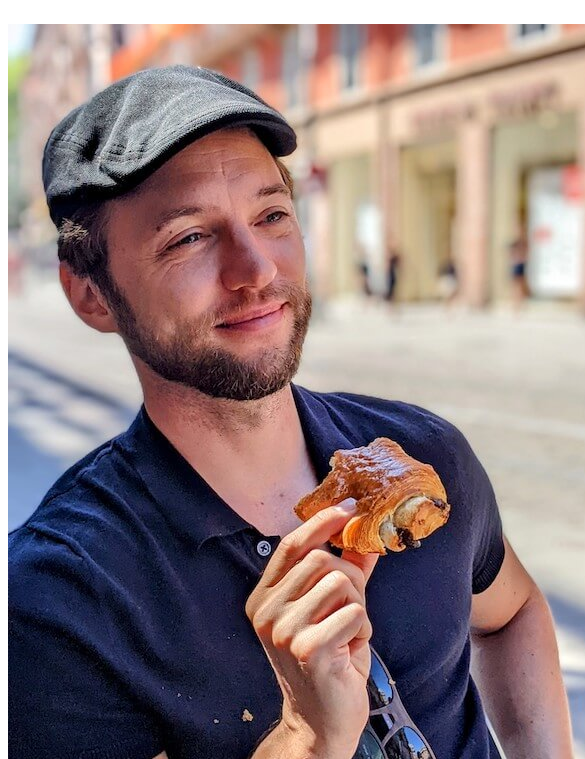
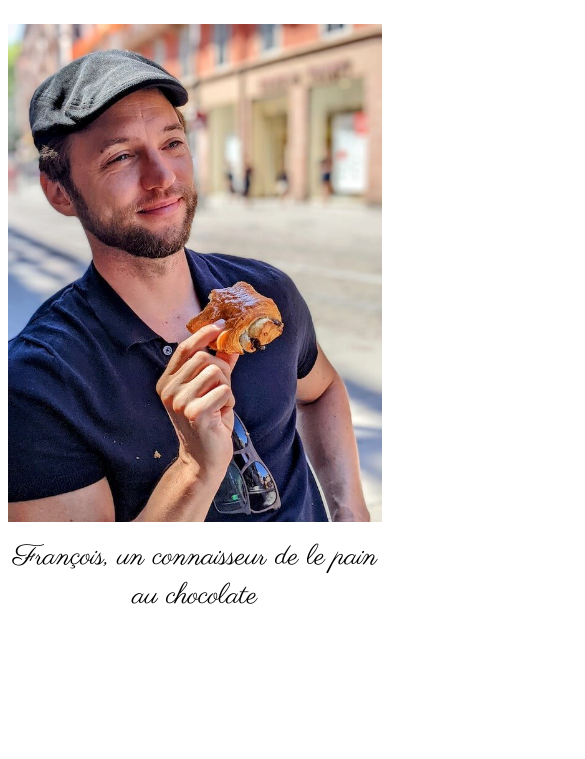
Before and after one commit to francois-dibulo/chococroissant, a plain HTML site: page index.html in a window 390 px wide. Shown: the part 85-844 px from the top of the page, 585 px wide, since content can reach past the window. Drawn offline with Linux system fonts and the light colour scheme.

Commit message:
Responsive design

```diff
--- a/index.html
+++ b/index.html
@@ -23,6 +23,9 @@
 
     .w-80-vw {
       width: 600px;
+    }
+
+    .img-responsive {
       max-width: 100%;
     }
 
@@ -45,8 +48,8 @@
     Le Choco Croissant
   </h1>
 
-  <div class="margin-auto w-80-vw mb-1rem">
-    <img src="assets/francois.jpg" class="display-block mb-1rem">
+  <div class="margin-auto w-80-vw mb-1rem img-responsive">
+    <img src="assets/francois.jpg" class="display-block mb-1rem img-responsive">
     <div class="font-1-2rem text-center">François, un connaisseur de le pain au chocolate</div>
   </div>
 
```
